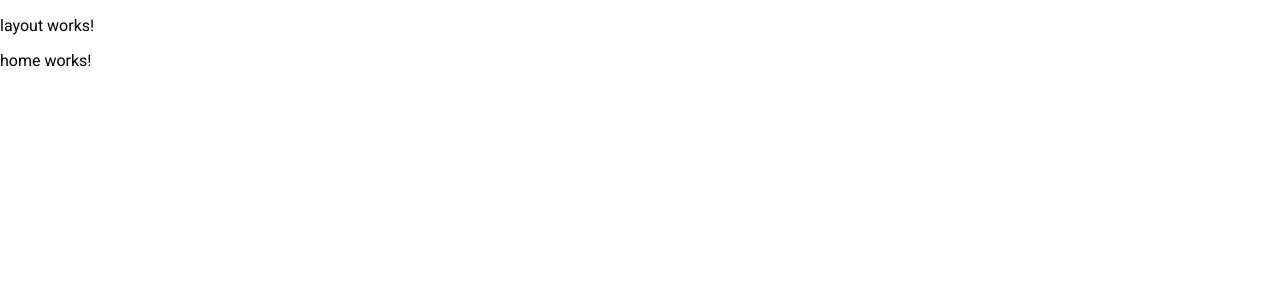
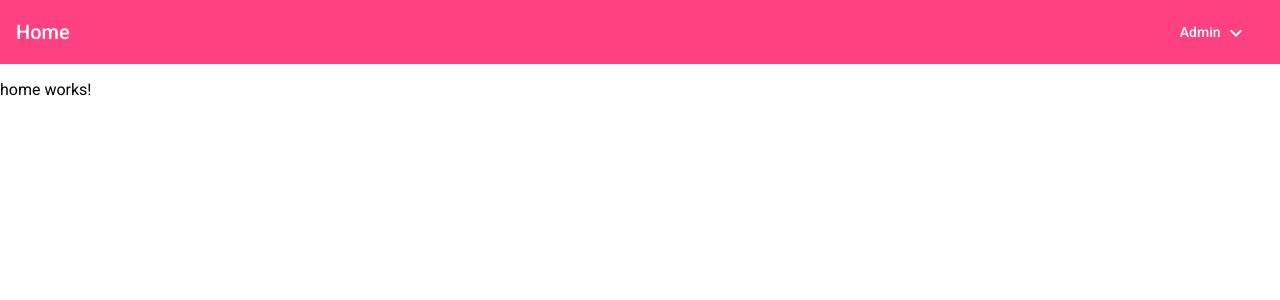
Before and after one commit to aishvarya779/Appiness, an Angular app: page /home in a window 1280 px wide. Shown: the top 300 px of the page. Built offline with nearby package versions, Linux system fonts and the light colour scheme.

Commit message:
toolbar added

```diff
--- a/src/app/main-layout/layout/layout.component.html
+++ b/src/app/main-layout/layout/layout.component.html
@@ -1,6 +1,16 @@
-<p>
-  layout works!
-</p>
+<mat-toolbar color="accent">
+  <span> Home</span>
+  <span fxFlex></span>
+  <button mat-button [matMenuTriggerFor]="menu">Admin <mat-icon>keyboard_arrow_down</mat-icon></button>
+  <mat-menu #menu="matMenu" yPosition="below">
+    <button mat-menu-item>
+      <mat-icon>account_circle</mat-icon> Profile
+    </button>
+    <button mat-menu-item>
+      <mat-icon>exit_to_app</mat-icon> Logout
+    </button>
+  </mat-menu>
+</mat-toolbar>
 <router-outlet>
 
 </router-outlet>
--- a/src/app/main-layout/main-layout.module.ts
+++ b/src/app/main-layout/main-layout.module.ts
@@ -2,9 +2,10 @@ import { NgModule } from '@angular/core';
 import { CommonModule } from '@angular/common';
 import { LayoutComponent } from './layout/layout.component';
 import { RouterModule } from '@angular/router';
+import { SharedModule } from '../shared/shared.module';
 
 @NgModule({
-  imports: [CommonModule, RouterModule],
+  imports: [CommonModule, RouterModule, SharedModule],
   declarations: [LayoutComponent],
   exports: [LayoutComponent]
 })
```
Also changed, not shown: src/app/shared/shared.module.ts (+5 -3 lines).
